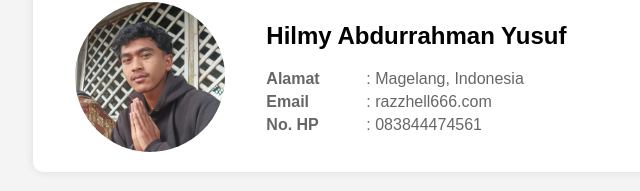
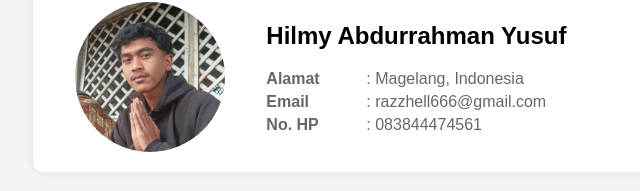
Before and after one commit to donHarumi/donHarumi.github.io, a plain HTML site: page index.html in a window 1280 px wide. Shown: the part 323-514 px from the top of the page, 287-927 px from the left. Drawn offline with Linux system fonts and the light colour scheme.

Commit message:
index.html

```diff
--- a/index.html
+++ b/index.html
@@ -15,7 +15,7 @@
         <div class="info-container">
             <h2>Hilmy Abdurrahman Yusuf</h2>
             <p><strong>Alamat</strong> : Magelang, Indonesia</p>
-            <p><strong>Email</strong> : razzhell666.com</p>
+            <p><strong>Email</strong> : razzhell666@gmail.com</p>
             <p><strong>No. HP</strong> : 083844474561</p>
         </div>
     </div>
```
